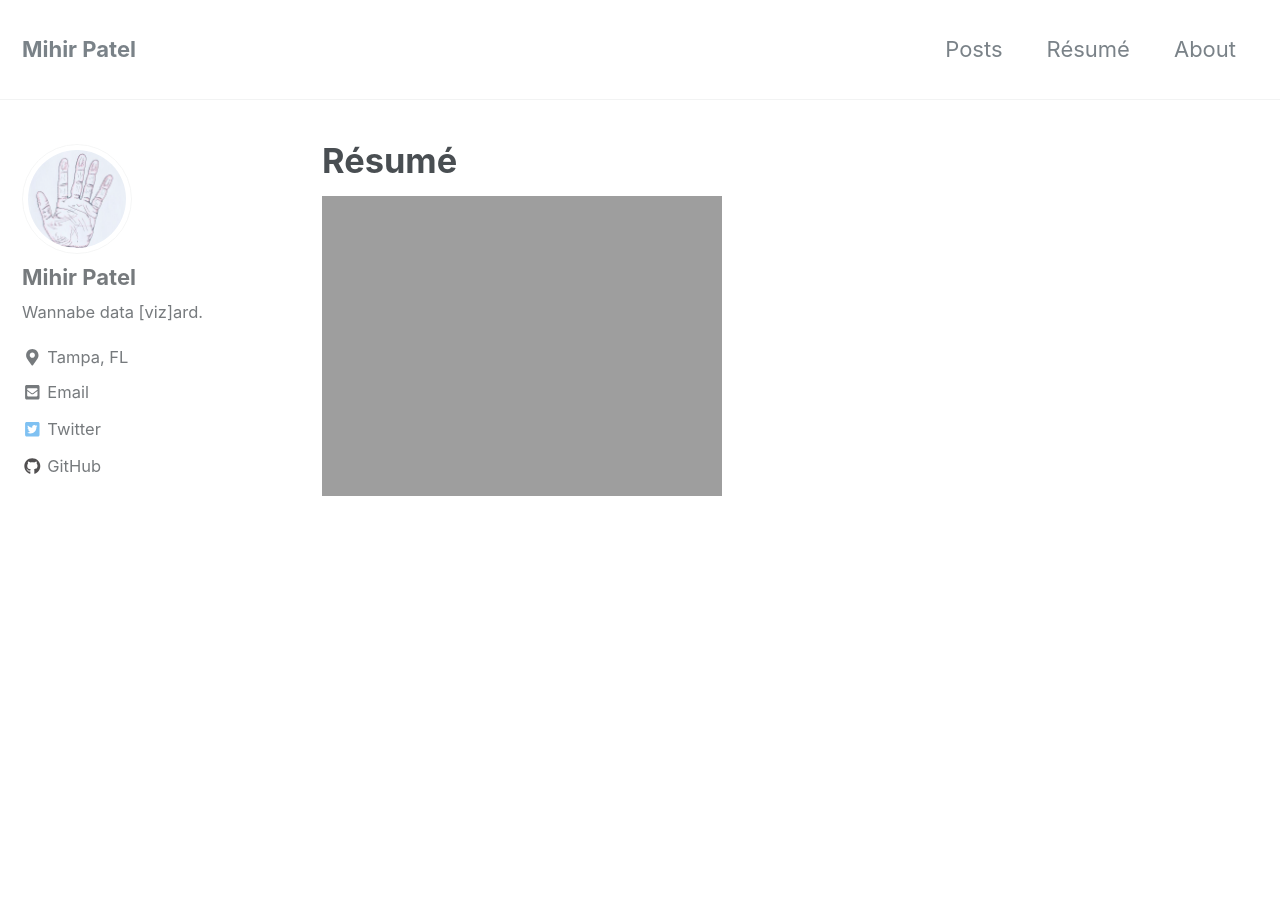
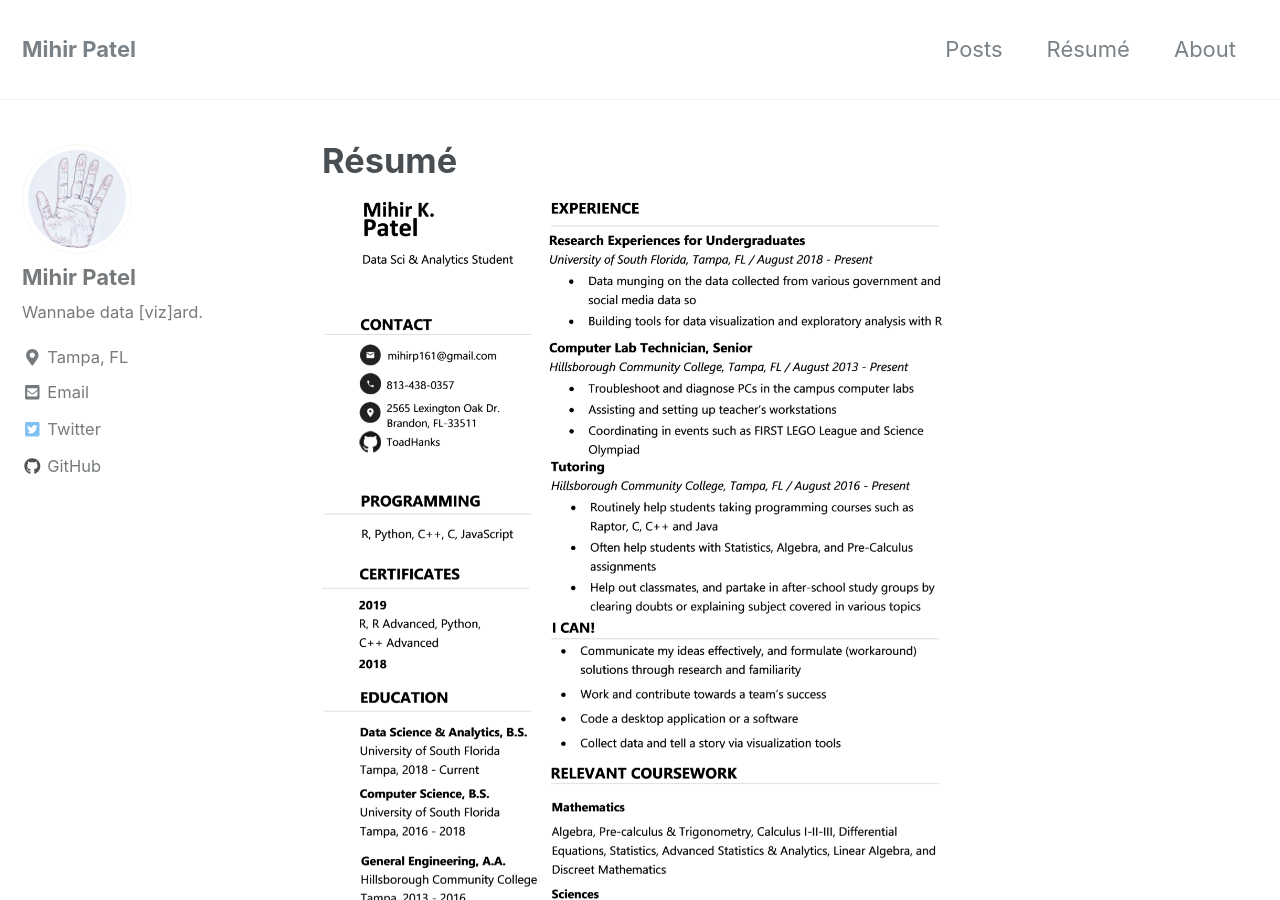
Before and after one commit to mihirp161/mihirp161.github.io, a Jekyll site: the page built from _pages/resume.md, in a window 1280 px wide and 900 px high. Built offline with Jekyll 4.4.1, drawn with Linux system fonts in a browser that asks for light colours; nearby versions of some CDN libraries.

Commit message:
Update resume.md

```diff
--- a/_pages/resume.md
+++ b/_pages/resume.md
@@ -4,4 +4,4 @@
 author_profile: true
 header:
 ---
-<img src="{{ site.url }}{{ site.baseurl }}/images/mihir_patel_resume_png.png" alt="">
+<img src="{{ site.url }}{{ site.baseurl }}/images/mihir_resume_image.png" alt="">
```
